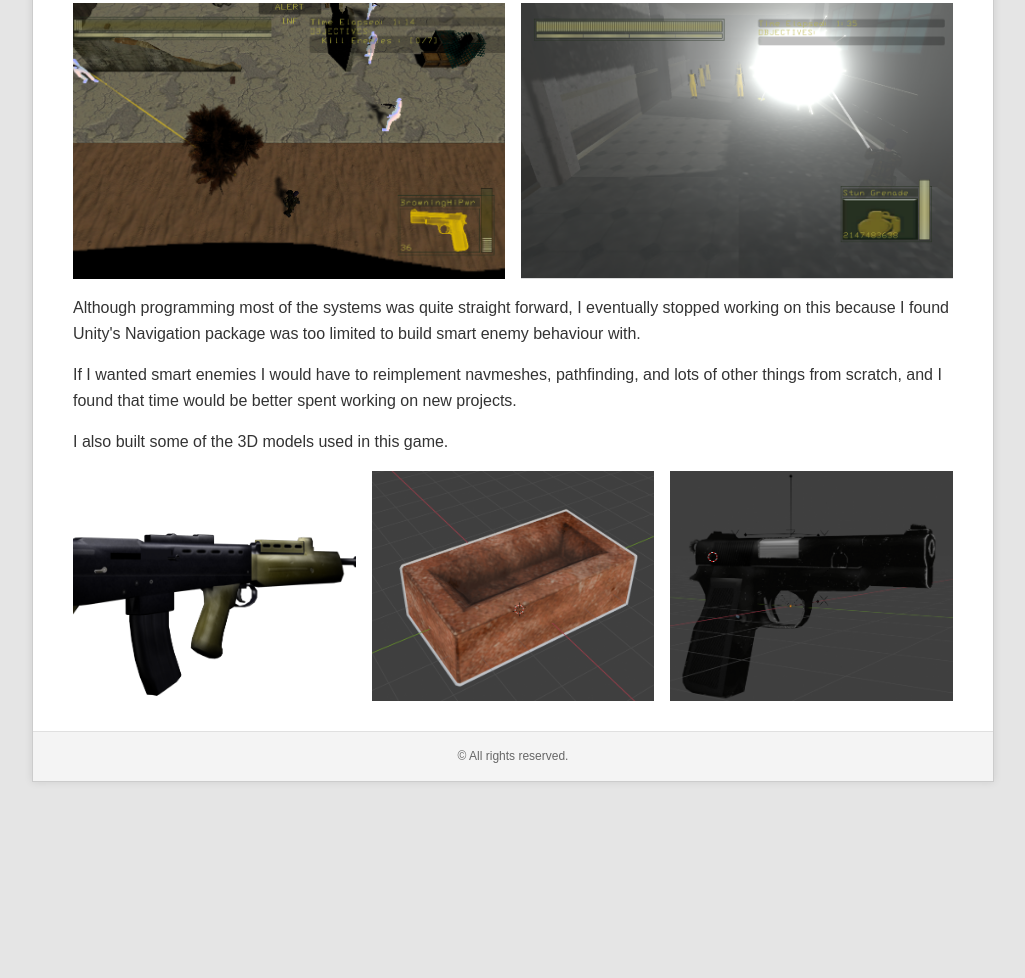
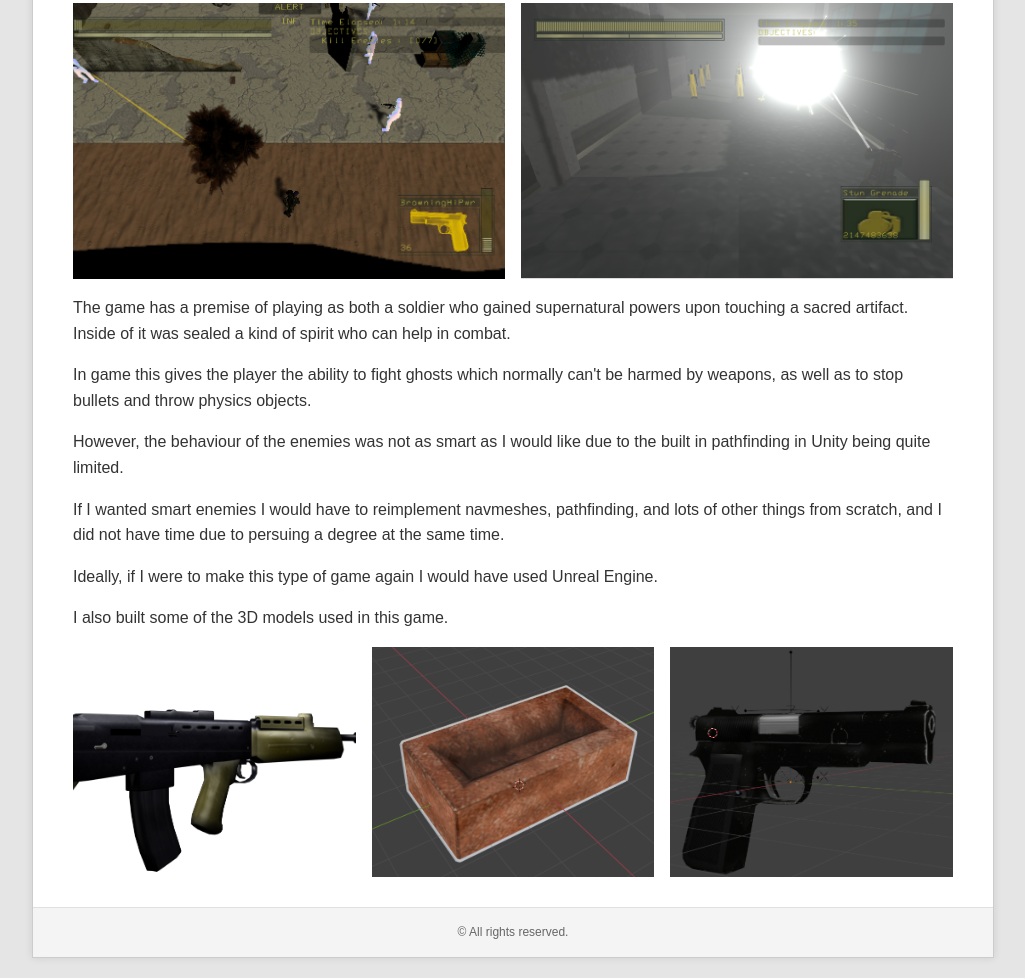
Before and after one commit to nickturner04/nickturner04.github.io, a plain HTML site: page shooter.html in a window 1280 px wide. Shown: the part 792-1770 px from the top of the page, without its empty margins (127-1152 px from the left). Before the commit the page ends 1594 px from the top, so only its background shows below. Drawn offline with Linux system fonts and the light colour scheme.

Commit message:
Rewrote shooter text

```diff
--- a/shooter.html
+++ b/shooter.html
@@ -32,8 +32,11 @@
                 <img src="images/shooter_gameplay.png">
                 <img src="images/shooter_gameplay_2.png">
             </div>
-            <p>Although programming most of the systems was quite straight forward, I eventually stopped working on this because I found Unity's Navigation package was too limited to build smart enemy behaviour with.</p>
-            <p>If I wanted smart enemies I would have to reimplement navmeshes, pathfinding, and lots of other things from scratch, and I found that time would be better spent working on new projects.</p>
+            <p>The game has a premise of playing as both a soldier who gained supernatural powers upon touching a sacred artifact. Inside of it was sealed a kind of spirit who can help in combat.</p>
+            <p>In game this gives the player the ability to fight ghosts which normally can't be harmed by weapons, as well as to stop bullets and throw physics objects.</p>
+            <p>However, the behaviour of the enemies was not as smart as I would like due to the built in pathfinding in Unity being quite limited.</p>
+            <p>If I wanted smart enemies I would have to reimplement navmeshes, pathfinding, and lots of other things from scratch, and I did not have time due to persuing a degree at the same time.</p>
+            <p>Ideally, if I were to make this type of game again I would have used Unreal Engine.</p>
 
             <p>I also built some of the 3D models used in this game.</p>
             <div class="image-container">
```
